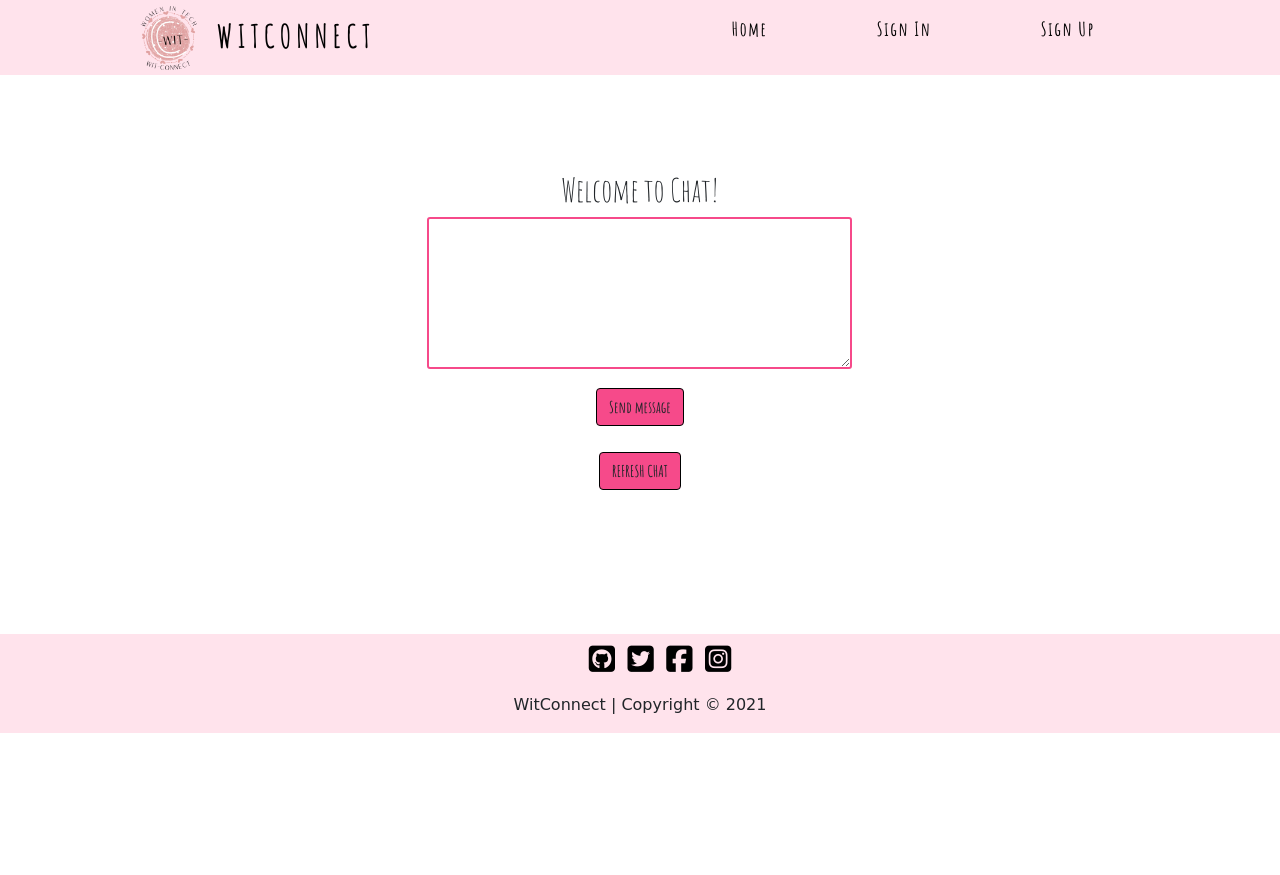
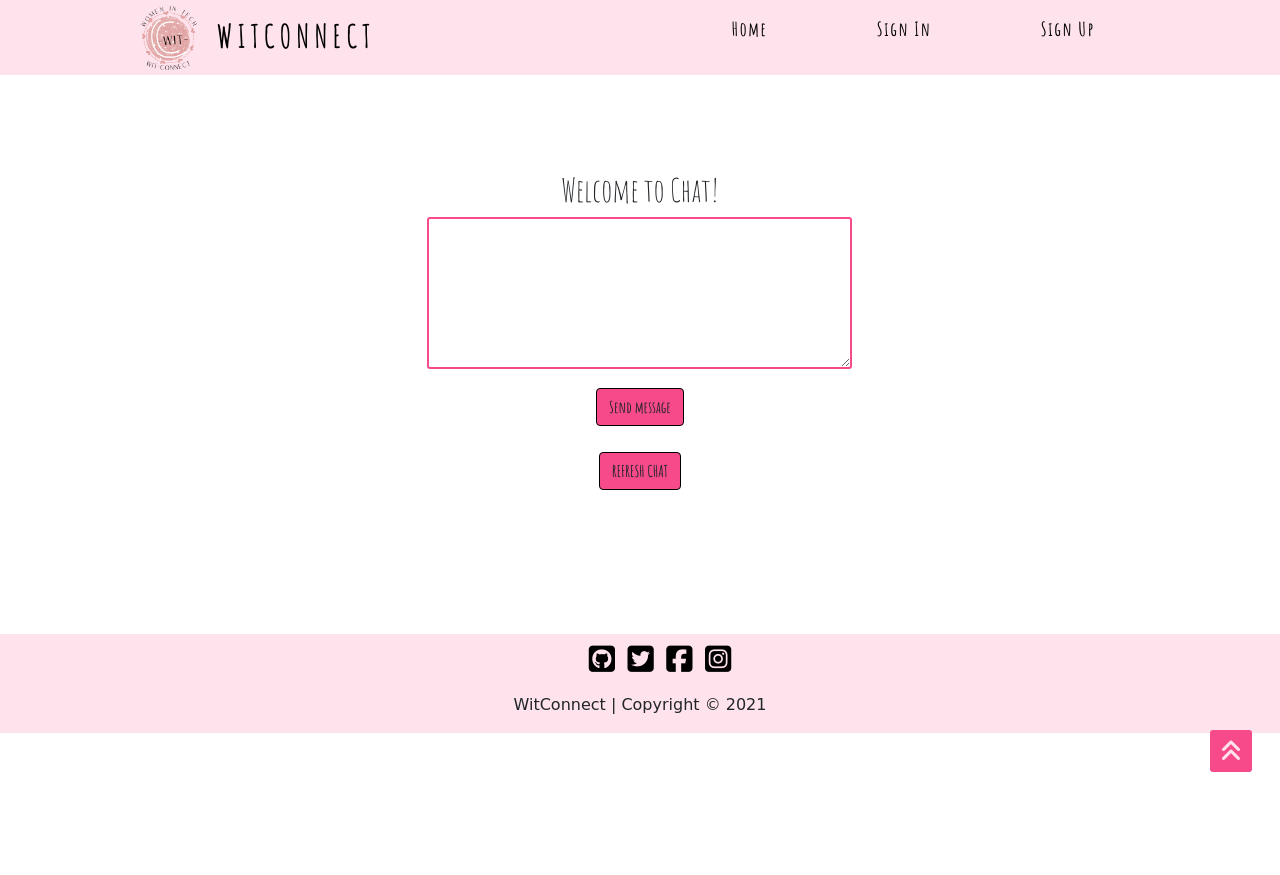
Before and after one commit to aineon/women-in-tech, a Flask app: page /chat in a window 1280 px wide. Run offline with Flask 2, Linux system fonts and the light colour scheme; some libraries are stand-ins or nearby versions; some web fonts are replaced.

Commit message:
Add scroll btn

```diff
--- a/static/css/style.css
+++ b/static/css/style.css
@@ -6,6 +6,11 @@
 */
 @import url('https://fonts.googleapis.com/css2?family=Amatic+SC:wght@400;700&family=Crafty+Girls&display=swap');
 /*--General--*/
+html {
+    height: 100%;
+    scroll-behavior: smooth;
+}
+
 body {
     height: 100vh;
     font-family: "Crafty Girls", sans-serif;
@@ -36,6 +41,13 @@ body {
 
 p {
    font-family: 'Crafty Girls', cursive;
+}
+
+label {
+    font-family: 'Amatic SC', cursive;
+    color: #f64a8a;
+    font-weight: 700;
+    font-size: 1.25rem;
 }
 
 /*--Buttons--*/
@@ -436,6 +448,36 @@ footer{
     font-size: 1.5rem;
 }
 
+/* Scroll Button */
+.scroll-btn {
+    height: 2.625rem;
+    width: 2.625rem;
+    position: fixed;
+    bottom: 1.75rem;
+    right: 1.75rem;
+    background-color: #f64a8a;
+    border-radius: 3px;
+    font-size: 1.5rem;
+    z-index: 99999999;
+}
+
+.scroll-btn:hover {
+    background-color: #000;
+    color: #f64a8a;
+}
+
+.scroll-link {
+    cursor: pointer;
+}
+
+.scroll-icon {
+    color: #ffe3ec;
+}
+
+.scroll-icon:hover {
+    color: #f64a8a;
+}
+
 label {
     font-family: 'Amatic SC', cursive;
     color: #f64a8a;
--- /dev/null
+++ b/static/js/scroll_btn.js
@@ -0,0 +1,12 @@
+// Hide/show scroll btn
+    $(window).scroll(function(){
+        if ($(this).scrollTop() > 100) {
+            $('.scroll-btn').removeClass('hide');
+        } else {
+            $('.scroll-btn').addClass('hide');
+        }
+    });
+
+    $('.scroll-btn').click(function(){
+        window.scrollTo(0,0);
+    });
--- a/templates/chat.html
+++ b/templates/chat.html
@@ -32,6 +32,18 @@
             </p>
         {% endfor %}
     </div>
+
+     <!--Scroll to top button-->
+     <div class="scroll-btn hide">
+        <a class="scroll-link d-flex h-100 text-decoration-none" title="back to top" class="btn">
+            <i class="fas fa-angle-double-up mx-auto my-auto scroll-icon"></i>
+        </a>
+    </div>
 </div>
 
 {% endblock %}
+{% block scripts %}
+
+<script src="{{ url_for('static', filename='js/scroll_btn.js') }}"></script>
+
+{% endblock %}
```
Also changed, not shown: templates/members.html (+14 -0 lines), templates/profile.html (+7 -0 lines).
